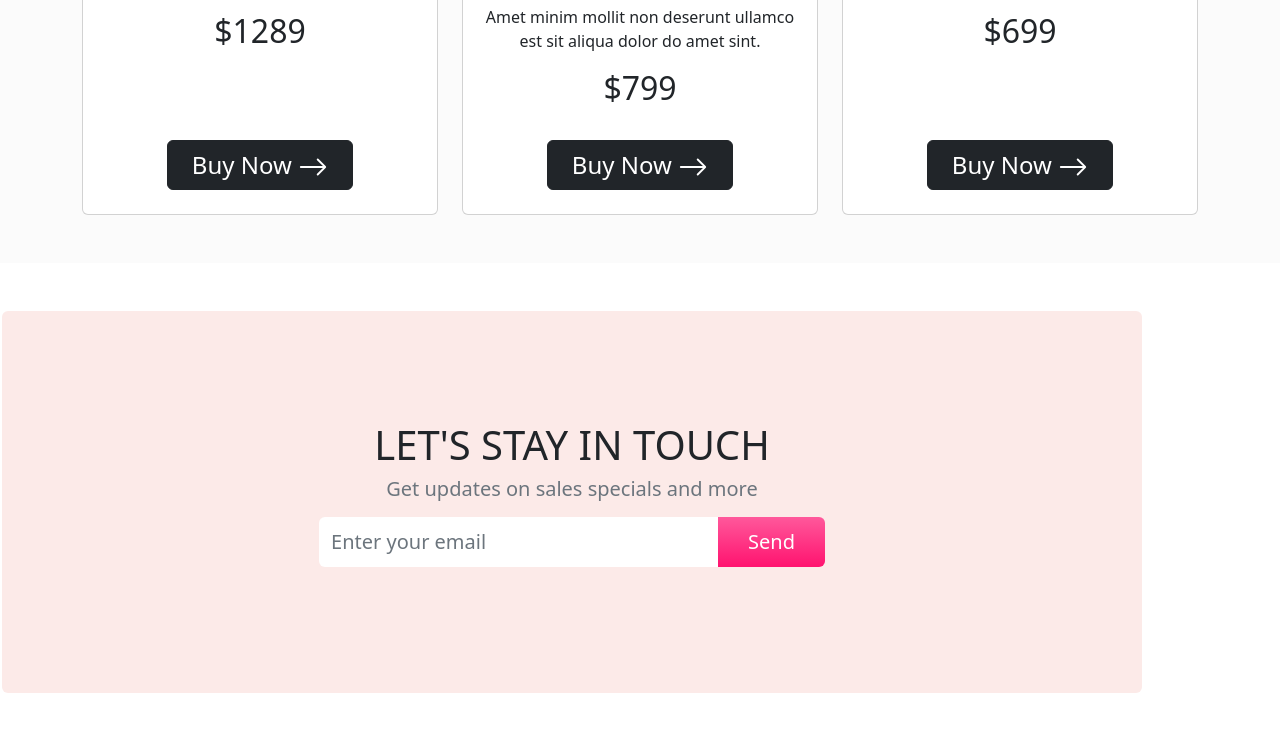
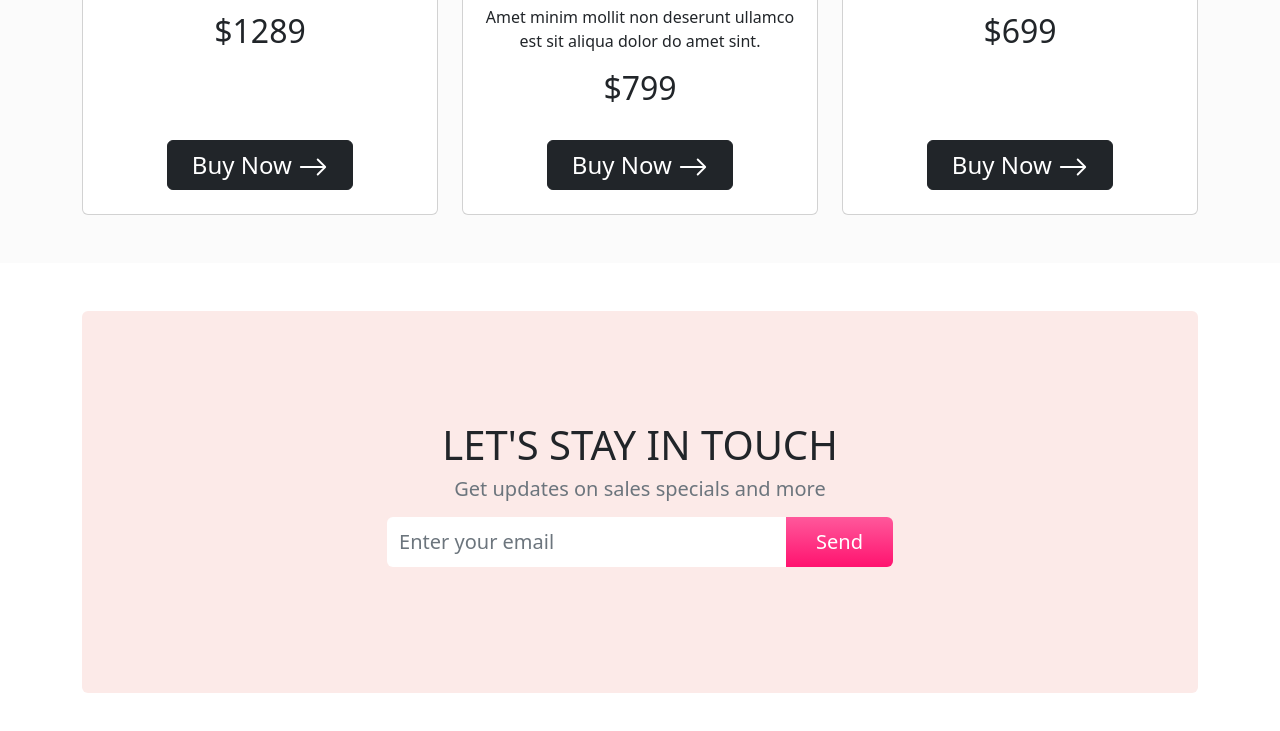
Before and after one commit to asif-kabir-emon/panda-commerce, a plain HTML site: page index.html in a window 1280 px wide. Shown: the part 2355-3086 px from the top of the page. Drawn offline with nearby package versions, Linux system fonts and the light colour scheme.

Commit message:
Style Updated

```diff
--- a/index.html
+++ b/index.html
@@ -440,10 +440,8 @@
         <!-- Backpack section end -->
       </section>
     </main>
-    <div
-      class="container my-5 text-center rounded contact-form"
-      id="subscribe-form"
-    >
+    <section class="container">
+      <div class="my-5 text-center rounded contact-form" id="subscribe-form">
         <h1>LET'S STAY IN TOUCH</h1>
         <h5 class="text-muted">Get updates on sales specials and more</h5>
         <div class="input-group my-3 px-5 d-flex justify-content-center">
@@ -457,6 +455,7 @@
           </button>
         </div>
       </div>
+    </section>
     <script
       src="https://cdn.jsdelivr.net/npm/bootstrap@5.2.0/dist/js/bootstrap.bundle.min.js"
       integrity="sha384-A3rJD856KowSb7dwlZdYEkO39Gagi7vIsF0jrRAoQmDKKtQBHUuLZ9AsSv4jD4Xa"
--- a/styles/style.css
+++ b/styles/style.css
@@ -34,7 +34,6 @@ main {
 /* Contact Form Style */
 .contact-form {
   padding: 110px 0;
-  margin: 2px 2px;
   background-color: #fceae8;
 }
 .email-input-box {
```
Lines whose indentation alone changed are shown as unchanged.
